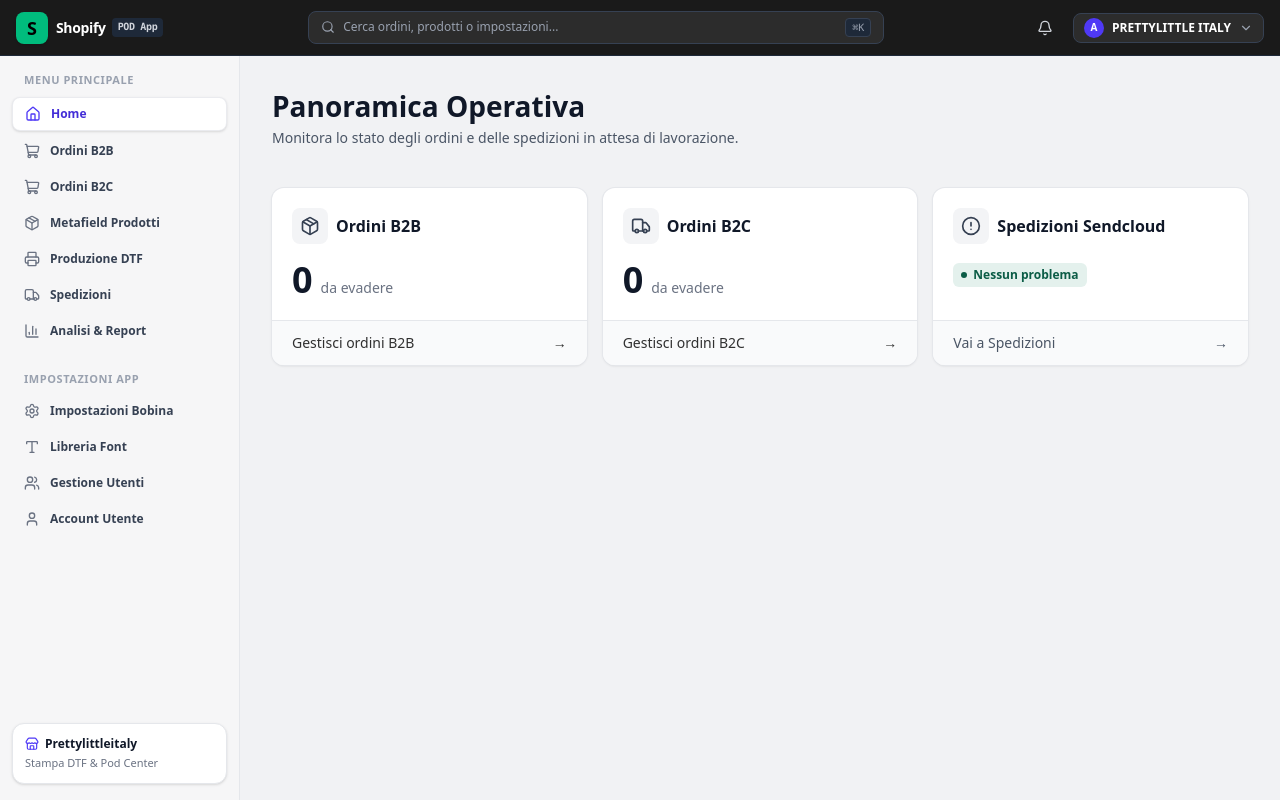
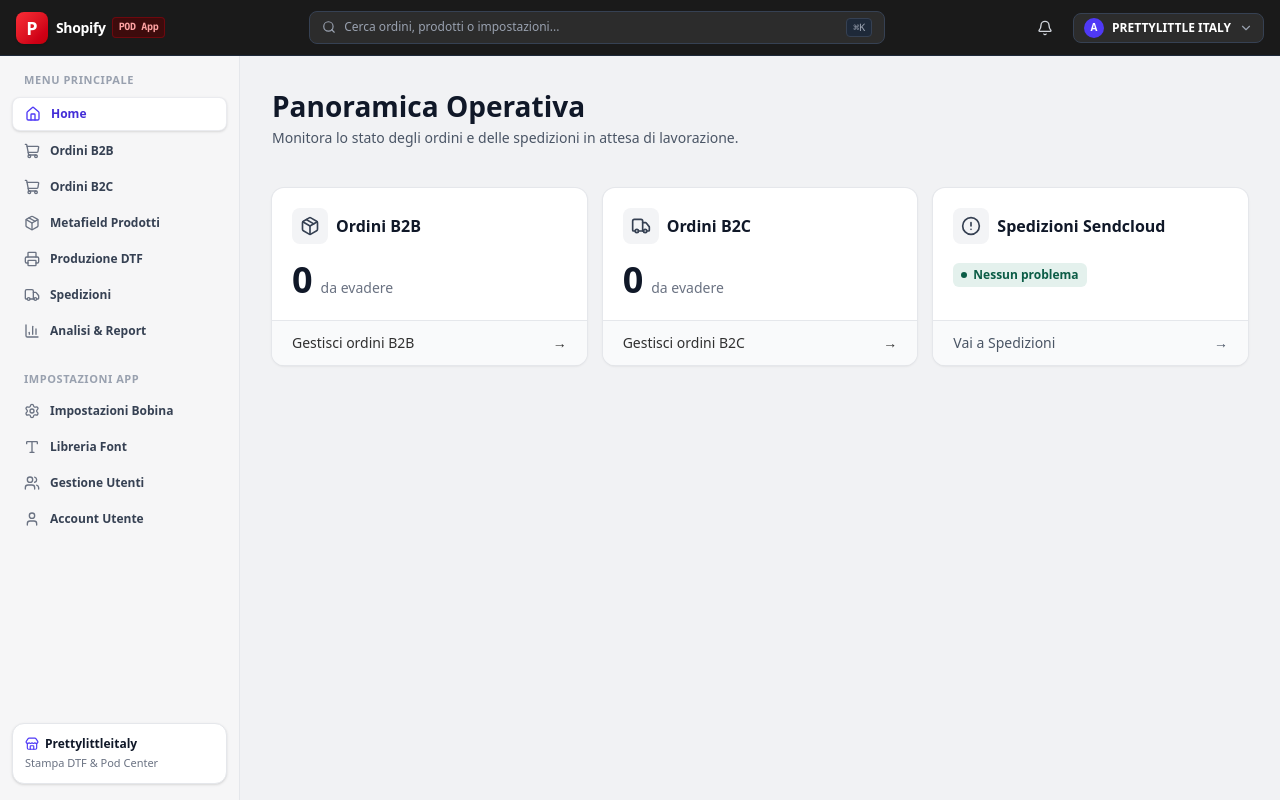
Before and after one commit to PRETTYLITTLEitaly/WEBAPP_POD_ORDER, a Next.js app: page / in a window 1280 px wide. Built offline with nearby package versions, Linux system fonts and the light colour scheme.

Commit message:
style: update favicon and top bar logo to red Shopify bag icon with letter P

```diff
--- a/src/components/ShopifyLayout.tsx
+++ b/src/components/ShopifyLayout.tsx
@@ -96,11 +96,11 @@ export default function ShopifyLayout({ children }: { children: React.ReactNode
         {/* Brand & Logo Shopify */}
         <div className="flex items-center gap-3">
           <Link href="/" className="flex items-center gap-2 hover:opacity-90 transition-opacity">
-            <div className="w-8 h-8 bg-emerald-500 rounded-lg flex items-center justify-center font-bold text-black text-lg shadow-sm">
-              S
+            <div className="w-8 h-8 bg-gradient-to-br from-red-500 to-red-700 rounded-lg flex items-center justify-center font-black text-white text-lg shadow-sm">
+              P
             </div>
             <span className="font-bold text-sm tracking-tight text-white flex items-center gap-1.5">
-              Shopify <span className="text-[10px] bg-gray-800 text-gray-300 px-1.5 py-0.5 rounded font-mono">POD App</span>
+              Shopify <span className="text-[10px] bg-red-950/80 text-red-300 px-1.5 py-0.5 rounded font-mono border border-red-800/50">POD App</span>
             </span>
           </Link>
         </div>
```
Also changed, not shown: src/app/apple-icon.svg (added), src/app/icon.svg (added).
